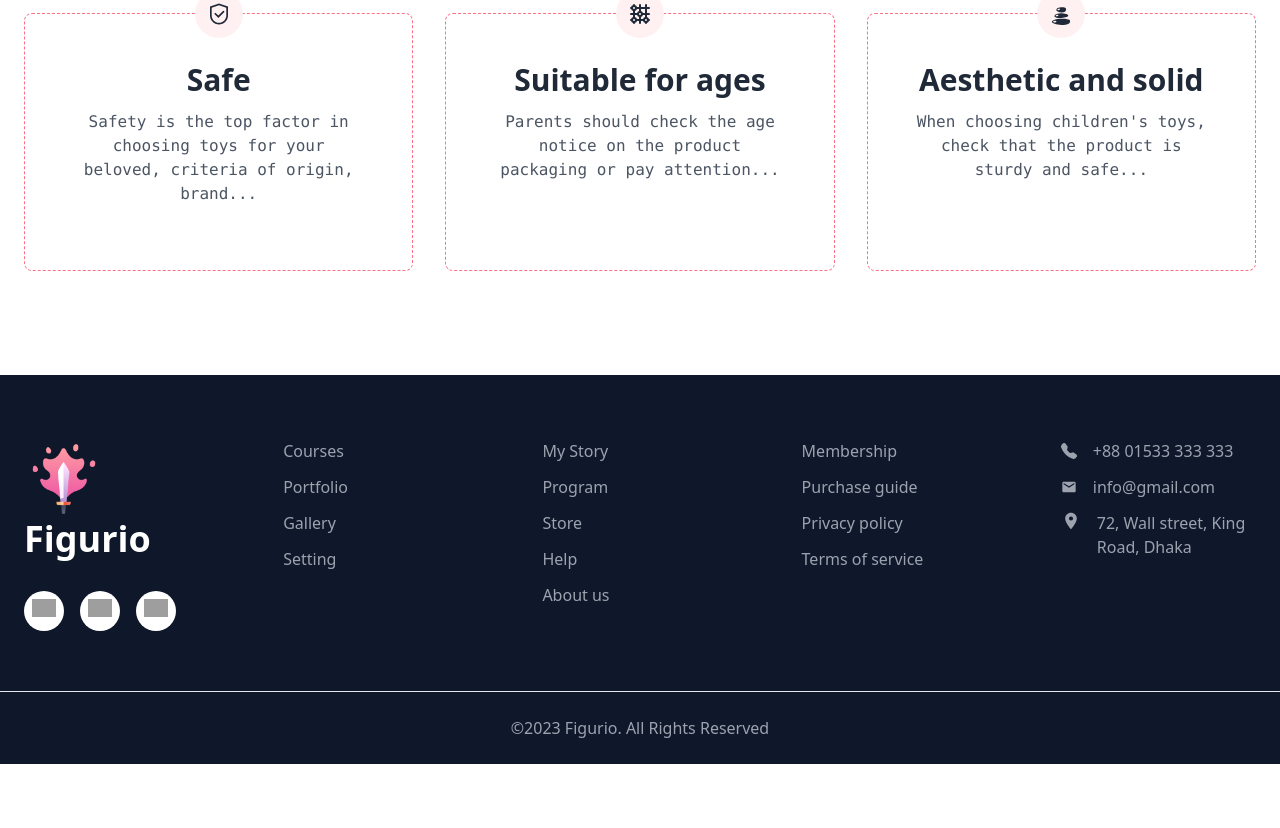
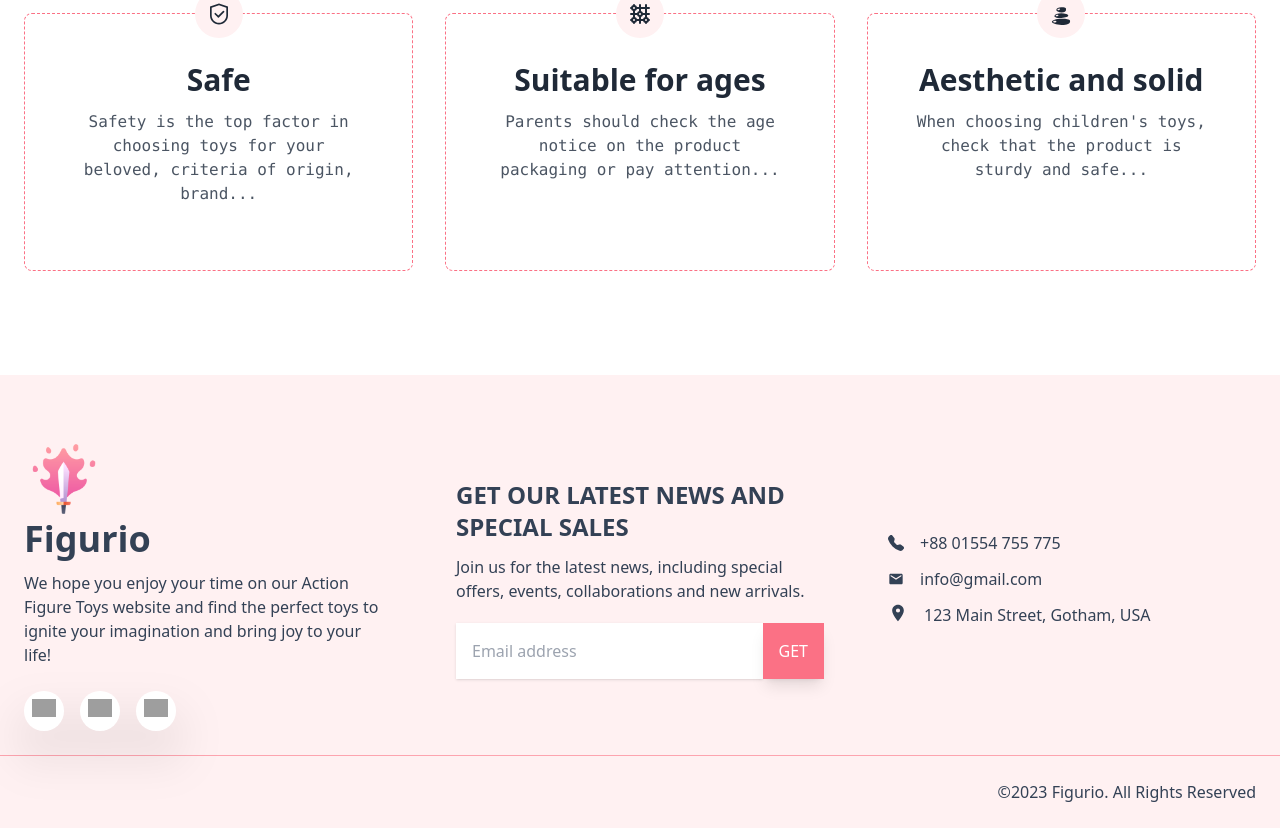
Before and after one commit to ApurbaHasanJ/Figurio, a React (Vite) app: page / in a window 1280 px wide. Shown: the part 1727-2555 px from the top of the page. Before the commit the page ends 2491 px from the top, so only its background shows below. Built offline with nearby package versions, Linux system fonts and the light colour scheme; no server answers; grey boxes are pictures that could not be loaded.

Commit message:
footer updated

```diff
--- a/src/pages/Shared/Footer/Footer.jsx
+++ b/src/pages/Shared/Footer/Footer.jsx
@@ -5,15 +5,20 @@ import { MdEmail, MdLocationOn } from "react-icons/md";
 
 const Footer = () => {
   return (
-    <div className="bg-slate-900 pt-10 mt-20">
-      <div className="my-container grid lg:grid-cols-5  md:grid-cols-3  gap-16 items-start text-white ">
+    <div className="bg-rose-50 pt-10 mt-20">
+      <div className="my-container grid lg:grid-cols-3  md:grid-cols-2  gap-16 items-center text-slate-700 ">
         <div className="">
           <img src={logo} alt="" className="lg:w-20 md:w-16 w-12" />
-          <h2 className="lg:text-4xl md:text-2xl text-xl font-bold mb-6">
+          <h2 className="lg:text-4xl md:text-2xl text-xl font-bold mb-3">
             Figurio
           </h2>
-          <div className="my-8 text-gray-400"></div>
-          <div className="flex gap-4">
+          <p className="mb-6">
+            We hope you enjoy your time on our Action Figure Toys website and
+            find the perfect toys to ignite your imagination and bring joy to
+            your life!
+          </p>
+
+          <div className="flex gap-4 drop-shadow-2xl">
             <Link to="https://facebook.com/apurbahasanj/">
               <div className="rounded-full w-10 h-10 bg-white">
                 <img
@@ -43,7 +48,28 @@ const Footer = () => {
             </Link>
           </div>
         </div>
-        <div className="grid gap-3 text-base text-gray-400">
+        <div>
+          <h2 className="font-semibold mb-3 text-2xl">
+            GET OUR LATEST NEWS AND SPECIAL SALES
+          </h2>
+          <p>
+            Join us for the latest news, including special offers, events,
+            collaborations and new arrivals.
+          </p>
+          <div className=" mb-3 flex mt-5">
+            <input
+              type="email"
+              name="email"
+              required
+              placeholder="Email address"
+              className=" hover:shadow-md shadow p-4 w-full input-bordered"
+            />
+            <button className="hover:bg-rose-500 p-4 shadow-lg  hover:shadow-2xl bg-rose-400 text-white">
+              GET
+            </button>
+          </div>
+        </div>
+        {/* <div className="grid gap-3 text-base text-gray-400">
           <p>Courses</p>
           <p>Portfolio</p>
           <p>Gallery</p>
@@ -61,17 +87,17 @@ const Footer = () => {
           <p>Purchase guide</p>
           <p>Privacy policy</p>
           <p>Terms of service</p>
-        </div>
-        <div className="text-gray-400">
+        </div> */}
+        <div className="text-slate-700">
           <div className="flex gap-4 mb-3 items-center">
-            <div >
-            <BsFillTelephoneFill />
+            <div>
+              <BsFillTelephoneFill />
             </div>
-            <p>+88 01533 333 333</p>
+            <p>+88 01554 755 775</p>
           </div>
           <div className="flex gap-4 mb-3 items-center">
-            <div >
-            <MdEmail />
+            <div>
+              <MdEmail />
             </div>
             <p>info@gmail.com</p>
           </div>
@@ -79,13 +105,13 @@ const Footer = () => {
             <div className="text-xl">
               <MdLocationOn />
             </div>
-            <p>72, Wall street, King Road, Dhaka</p>
+            <p>123 Main Street, Gotham, USA</p>
           </div>
         </div>
       </div>
-      <hr className="mt-9  text-gray-50" />
-      <div className="my-container text-center">
-        <p className=" text-base  text-gray-400">
+      <div className="border-b border-rose-300"></div>
+      <div className="my-container text-right">
+        <p className=" text-base  text-slate-700">
           &#169;2023 Figurio. All Rights Reserved
         </p>
       </div>
```
